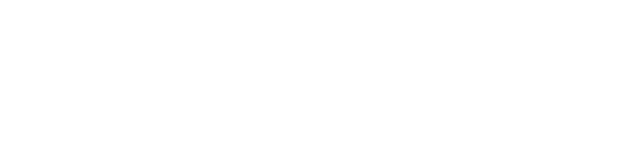
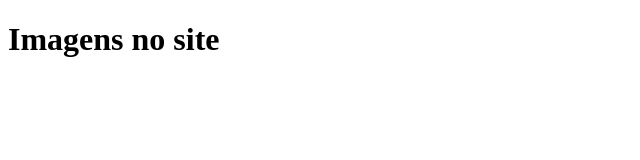
Before and after one commit to FascinaDu/curso-html, a plain HTML site: page exercicios/ex011/index.html in a window 1280 px wide. Shown: the whole page, without its empty margins (0-640 px from the left). Drawn offline with Linux system fonts and the light colour scheme.

Commit message:
Update index.html

```diff
--- a/exercicios/ex011/index.html
+++ b/exercicios/ex011/index.html
@@ -3,9 +3,9 @@
 <head>
     <meta charset="UTF-8">
     <meta name="viewport" content="width=device-width, initial-scale=1.0">
-    <title>Document</title>
+    <title>Imagens no site</title>
 </head>
 <body>
-
+    <h1>Imagens no site</h1>
 </body>
 </html>
```
